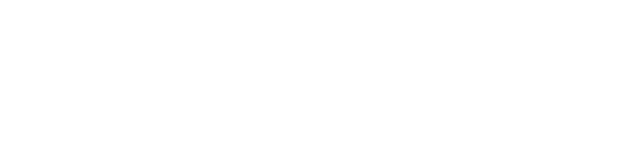
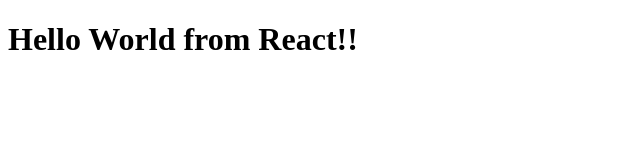
Before and after one commit to meghna7838/nmasteReact, a plain HTML site: page Inception/index.html in a window 1280 px wide. Shown: the whole page, without its empty margins (0-640 px from the left). Drawn offline with nearby package versions, Linux system fonts and the light colour scheme.

Commit message:
First react file

```diff
--- a/Inception/index.html
+++ b/Inception/index.html
@@ -12,6 +12,8 @@
 <script>
 //React code
 const h= React.createElement("h1",{},"Hello World from React!!");
+const r = ReactDOM.createRoot(document.getElementById("root"));
+r.render(h);
 //JS equivalent code
 /**const h= document.createElement("h1");
 h.innerHTML = "HelloWorld from JS!!";
```
